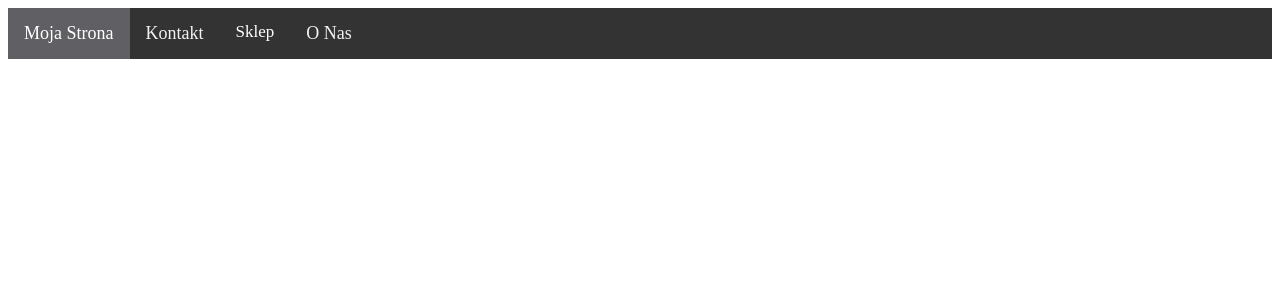
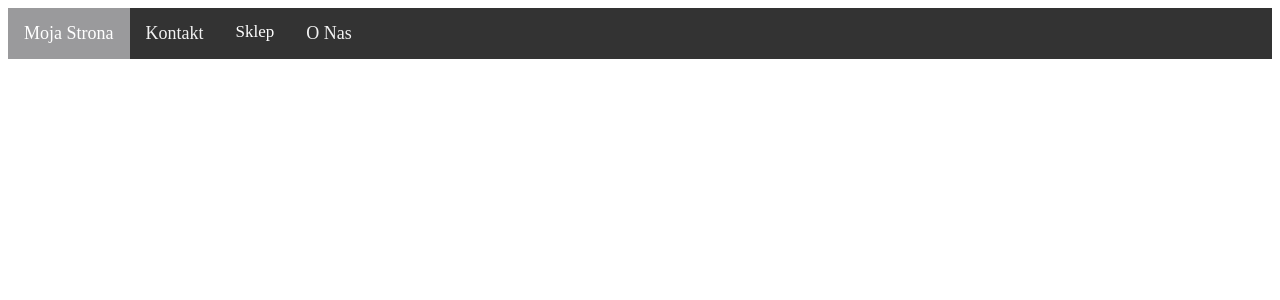
Before and after one commit to MarcinSlusarczyk/MyShop, a Django app: page /categories/2/ in a window 1280 px wide, with the pointer over the restyled element. Shown: the top 300 px of the page. Run offline with Django 4.2, Linux system fonts and the light colour scheme; data comes from the database, SQL or seed files in the repository.

Commit message:
Merge remote-tracking branch 'remote/master'
# Conflicts:
#	Shop/Shop/settings.py

```diff
--- a/Shop/static/css/style.css
+++ b/Shop/static/css/style.css
@@ -69,7 +69,7 @@
 
 /* Add a dark background on topnav links and the dropdown button on hover */
 .topnav a:hover, .dropdown:hover .dropbtn {
-  background-color: #605f63;
+  background-color: #9a9a9c;
   color: white;
 }
 
```
